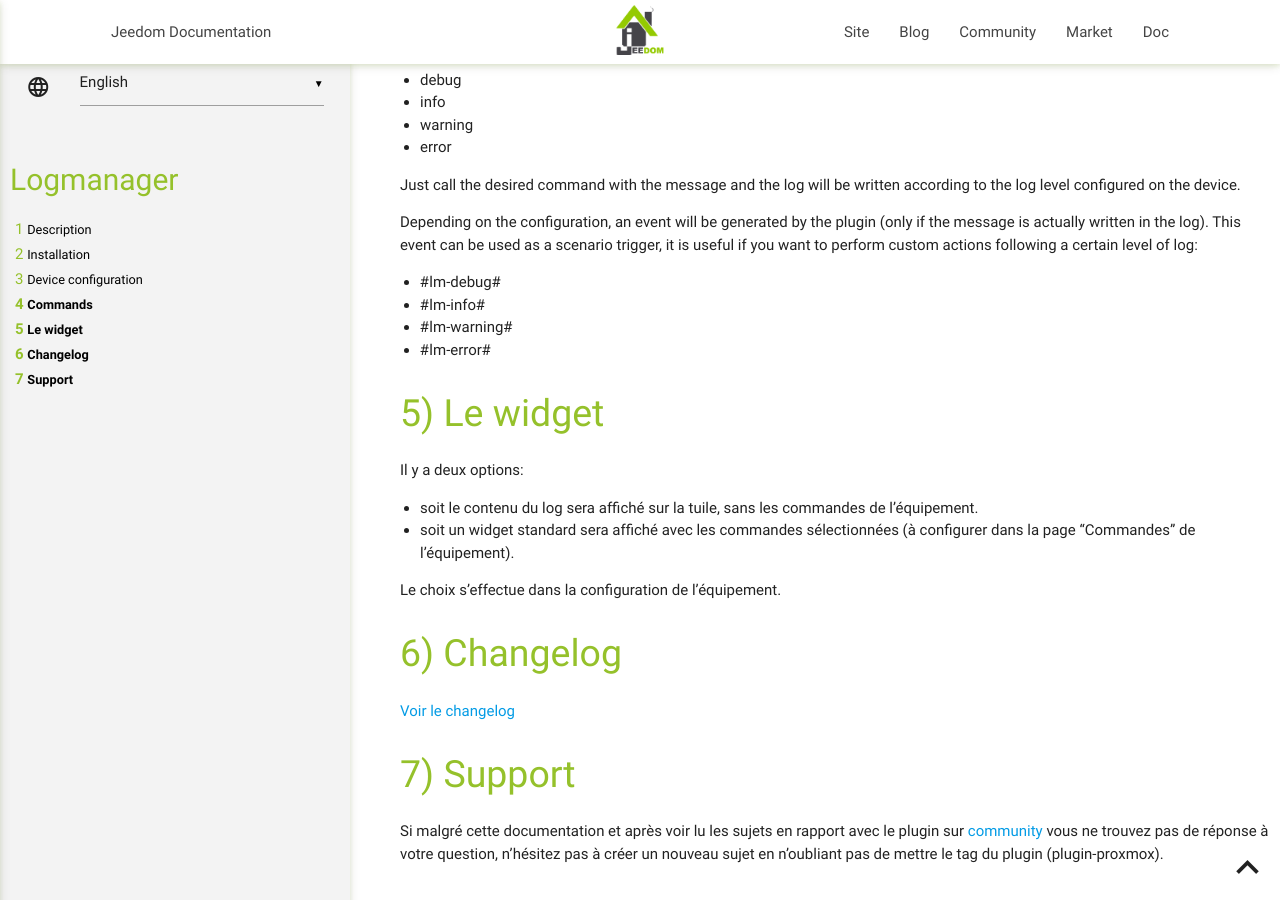
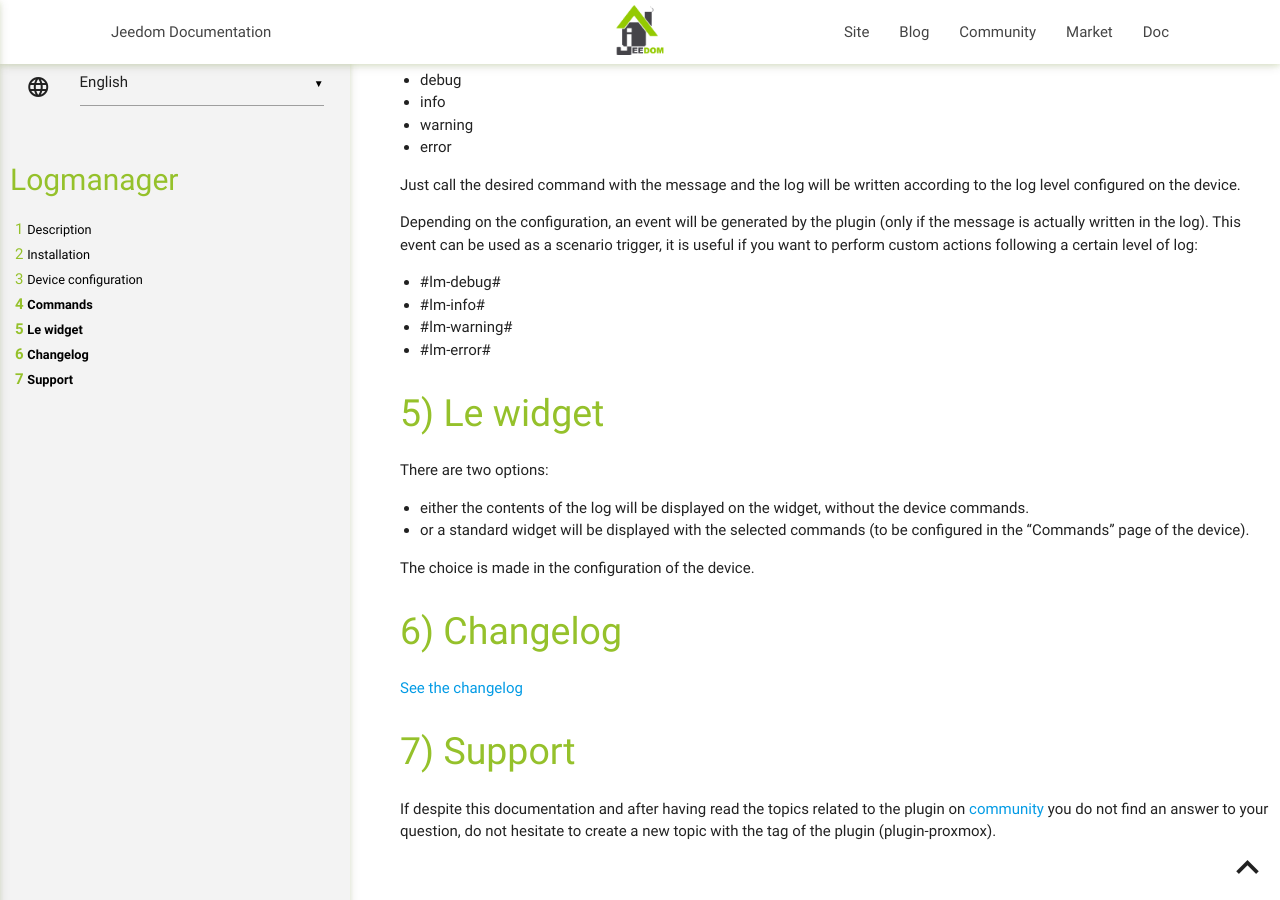
Before and after one commit to Spine34/jeedom-logmanager, a Jekyll site: the page built from docs/en_US/index.md, in a window 1280 px wide and 900 px high, scrolled down 757 px. Built offline with Jekyll 4.4.1, drawn with Linux system fonts in a browser that asks for light colours.

Commit message:
[ROBOT] Action all

```diff
--- a/docs/en_US/index.md
+++ b/docs/en_US/index.md
@@ -51,17 +51,17 @@ This event can be used as a scenario trigger, it is useful if you want to perfor
 
 # Le widget
 
-Il y a deux options:
+There are two options:
 
-- soit le contenu du log sera affiché sur la tuile, sans les commandes de l'équipement.
-- soit un widget standard sera affiché avec les commandes sélectionnées (à configurer dans la page "Commandes" de l'équipement).
+- either the contents of the log will be displayed on the widget, without the device commands.
+- or a standard widget will be displayed with the selected commands (to be configured in the "Commands" page of the device).
 
-Le choix s'effectue dans la configuration de l'équipement.
+The choice is made in the configuration of the device.
 
 # Changelog
 
-[Voir le changelog](./changelog)
+[See the changelog](./changelog)
 
 # Support
 
-Si malgré cette documentation et après voir lu les sujets en rapport avec le plugin sur [community]({{site.forum}}) vous ne trouvez pas de réponse à votre question, n'hésitez pas à créer un nouveau sujet en n'oubliant pas de mettre le tag du plugin ({{site.tagPlugin}}).
+If despite this documentation and after having read the topics related to the plugin on [community]({{site.forum}}) you do not find an answer to your question, do not hesitate to create a new topic with the tag of the plugin ({{site.tagPlugin}}).
```
Also changed, not shown: core/i18n/en_US.json (+4 -4 lines), docs/en_US/changelog.md (+3 -3 lines).
